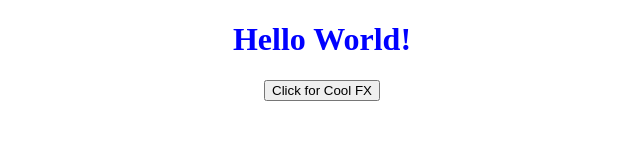
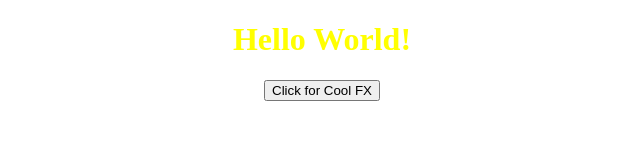
Before and after one commit to ainat220/Portal-Interview, a plain HTML site: page index.html in a window 1280 px wide. Both pictures are taken after a click on the button "Click for Cool FX". Shown: the whole page, without its empty margins (318-958 px from the left). Drawn offline with nearby package versions, Linux system fonts and the light colour scheme.

Commit message:
Update index.html

```diff
--- a/index.html
+++ b/index.html
@@ -8,7 +8,7 @@
         <script>
             $(document).ready(function(){
                 $('button').click( function(){
-                    $('h1').toggleClass('change');
+                    $('h1').toggleClass('switch');
                 });
             });
         </script>
```
